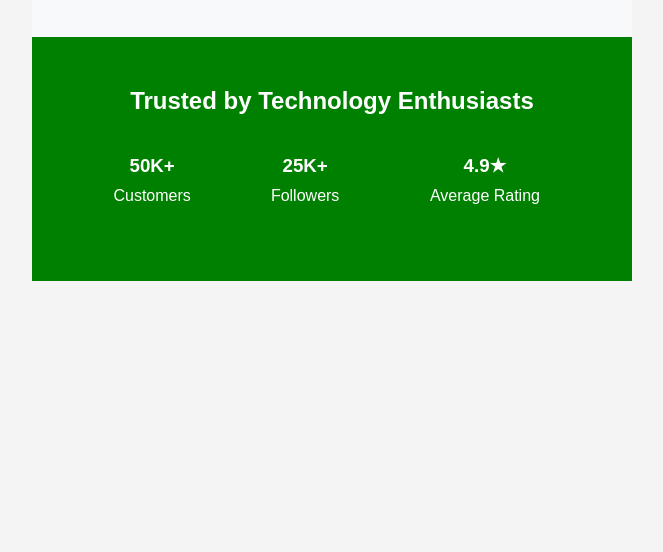
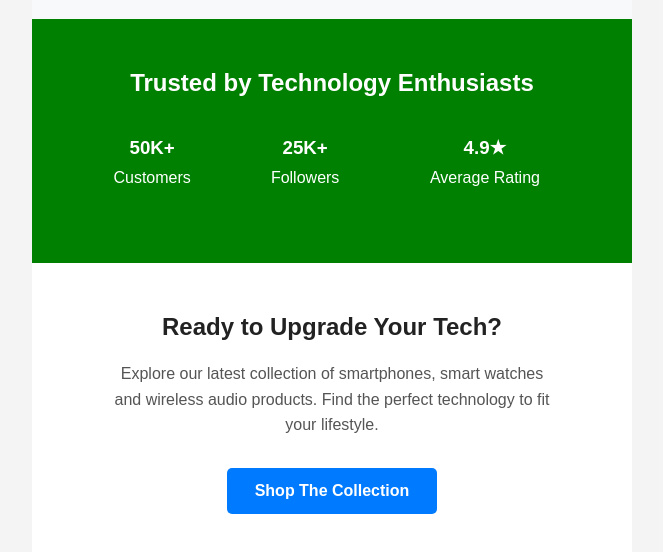
Before and after one commit to edwin-27/HTML-Email-Template, a plain HTML site: page index.html in a window 1280 px wide. Shown: the part 2408-2960 px from the top of the page, without its empty margins (308-971 px from the left). Before the commit the page ends 2709 px from the top, so only its background shows below. Drawn offline with Linux system fonts and the light colour scheme.

Commit message:
added Ready to upgrade section

```diff
--- a/index.html
+++ b/index.html
@@ -78,7 +78,7 @@
 
                         </td>
 
-                        <!-- Smartphone Feature -->
+
 
                     <tr>
                         <td style="
@@ -127,8 +127,8 @@
 
                         </td>
                     </tr>
-                    ------------------
-                    <!-- Smart Watch Feature -->
+
+
 
                     <tr>
                         <td style="
@@ -175,8 +175,8 @@
 
                         </td>
                     </tr>
-                    --------------------
-                    <!-- Wireless Audio Feature -->
+
+
 
                     <tr>
                         <td style="
@@ -292,6 +292,45 @@
                             </table>
 
                         </td>
+
+
+
+                            <tr>
+                                <td style="
+                                    padding:50px 40px;
+                                    text-align:center;
+                                    background-color:#ffffff;">
+
+                                    <h2 style="
+                                        color:#222222;
+                                        margin-top:0;">
+                                        Ready to Upgrade Your Tech?
+                                    </h2>
+
+                                    <p style="
+                                        color:#555555;
+                                        line-height:1.6;
+                                        max-width:450px;
+                                        margin:0 auto 30px auto;">
+                                        Explore our latest collection of smartphones,
+                                        smart watches and wireless audio products.
+                                        Find the perfect technology to fit your lifestyle.
+                                    </p>
+
+                                    <a href="#"
+                                    style="
+                                    background-color:#007bff;
+                                    color:white;
+                                    text-decoration:none;
+                                    padding:14px 28px;
+                                    border-radius:5px;
+                                    display:inline-block;
+                                    font-weight:bold;">
+                                        Shop The Collection
+                                    </a>
+
+                                </td>
+                            </tr>
                     </tr>
 
         </tr>
```
